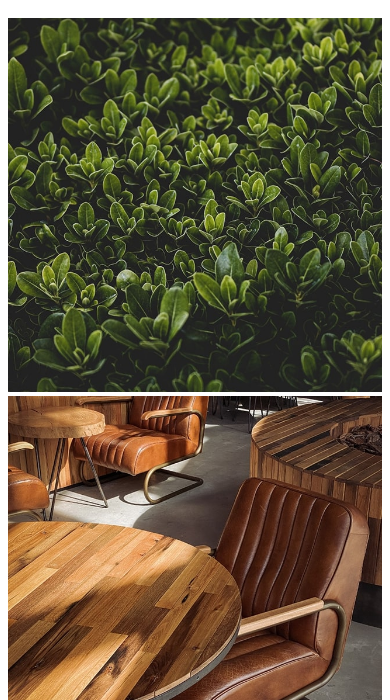
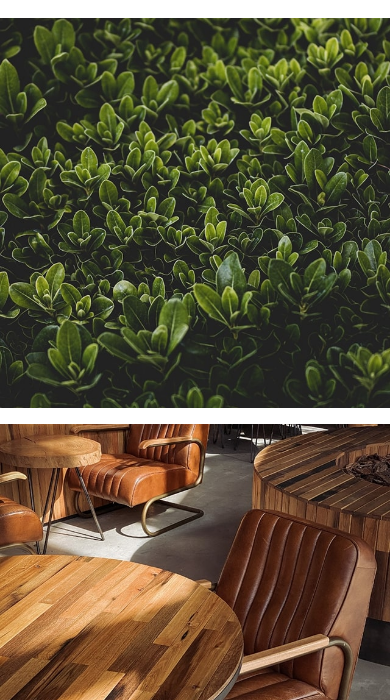
Before and after one commit to edsymington/image-grid, a React app: page / in a window 390 px wide. Shown: the part 144-844 px from the top of the page. Built offline with nearby package versions, Linux system fonts and the light colour scheme.

Commit message:
Amend padding, readme & add env file

```diff
--- a/public/index.html
+++ b/public/index.html
@@ -2,7 +2,7 @@
 <html lang="en">
   <head>
     <meta charset="utf-8" />
-    <link rel="icon" href="%PUBLIC_URL%/favicon.ico" />
+    <link rel="shortcut icon" href="%PUBLIC_URL%/favicon.ico">
     <meta name="viewport" content="width=device-width, initial-scale=1" />
     <title>Instagrid</title>
     <link rel="preconnect" href="https://fonts.gstatic.com">
--- a/src/components/ImageGrid/ImageGrid.js
+++ b/src/components/ImageGrid/ImageGrid.js
@@ -96,7 +96,7 @@ const ImageGrid = props => {
             variants={listTransitions}
             initial="initial"
             animate="show"
-            className="grid sm:grid-cols-3 gap-1 sm:gap-2 md:gap-4 lg:gap-9"
+            className="grid sm:grid-cols-3 gap-4 sm:gap-2 md:gap-4 lg:gap-9"
         >
             {state.imageData.map((imageData, index) => (
                 <motion.li variants={listItemTransitions} key={index} className="aspect-w-1 aspect-h-1">
--- a/src/containers/App/App.js
+++ b/src/containers/App/App.js
@@ -53,7 +53,7 @@ const App = props => {
   // Set up the tabs and image grid with a modal if required
   return (
     <>
-      <section className="container mx-auto px-2 md:px-4 mb-10">
+      <section className="container mx-auto sm:px-2 md:px-4 mb-10">
         <header>
           <Tabs activeCollection={state.collection} tabClickHandler={tabClickHandler} />
         </header>
```
Also changed, not shown: README.md, 2 other files.
